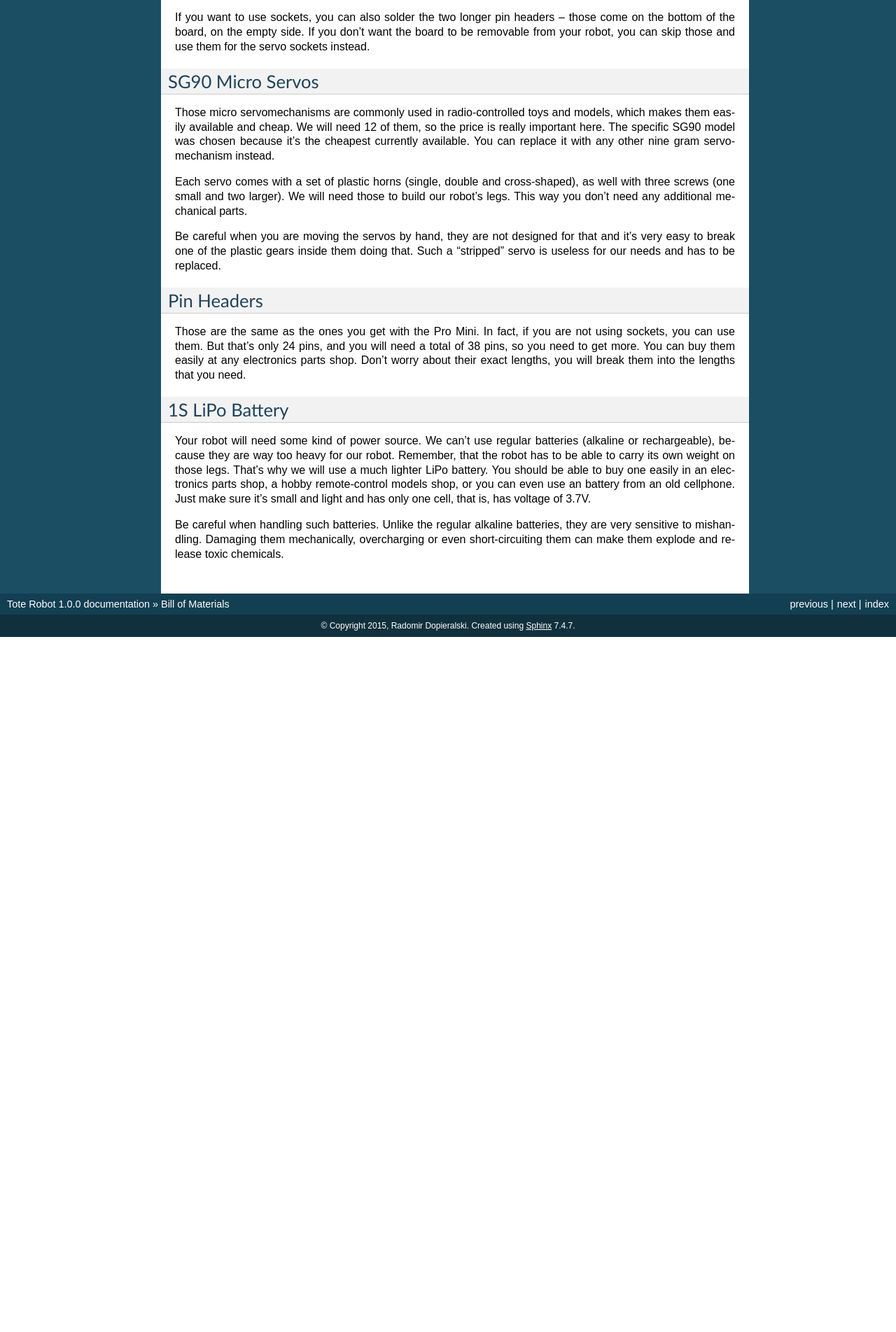
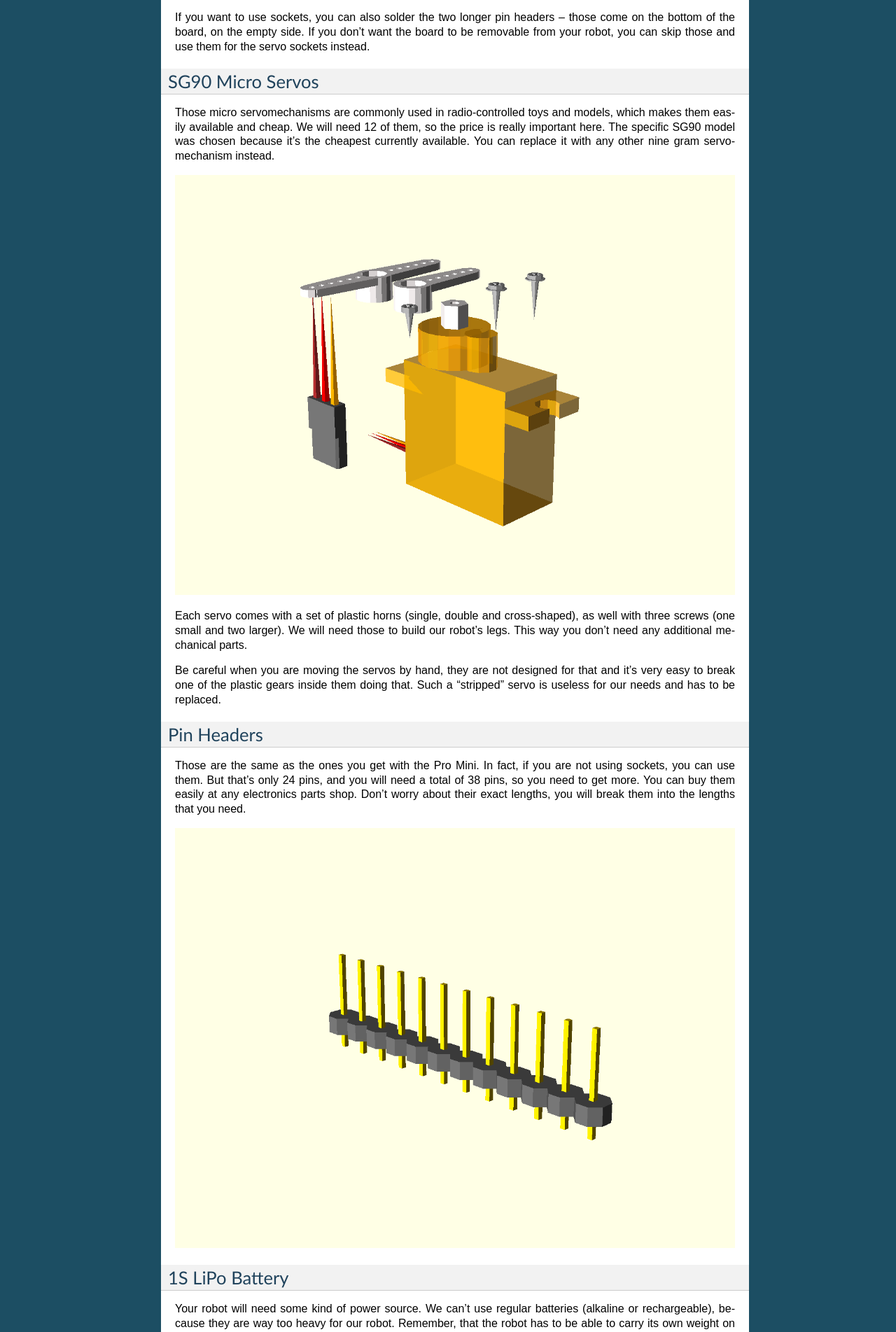
Before and after one commit to andrewsagio/tote, a Sphinx documentation site: the page built from doc/bom.rst, in a window 1280 px wide. Shown: the part 1842-3745 px from the top of the page at 70% size. Built offline with Sphinx 7.4.7, drawn with Linux system fonts in a browser that asks for light colours; formulas are drawn with MathJax 3; before the commit the page ends 2752 px from its top, so only the background shows below that.

Commit message:
More images for the parts descriptions

```diff
--- a/doc/bom.rst
+++ b/doc/bom.rst
@@ -87,6 +87,8 @@ so the price is really important here. The specific SG90 model was chosen
 because it's the cheapest currently available. You can replace it with any
 other nine gram servomechanism instead.
 
+.. image:: scad/bom-servos.png
+
 Each servo comes with a set of plastic horns (single, double and cross-shaped),
 as well with three screws (one small and two larger). We will need those to
 build our robot's legs. This way you don't need any additional mechanical
@@ -106,6 +108,7 @@ a total of 38 pins, so you need to get more. You can buy them easily at any
 electronics parts shop. Don't worry about their exact lengths, you will break
 them into the lengths that you need.
 
+.. image:: scad/bom-pins.png
 
 1S LiPo Battery
 ===============
```
Also changed, not shown: doc/scad/bom-pins.png (added), doc/scad/bom-servos.png (added), 2 other files.
